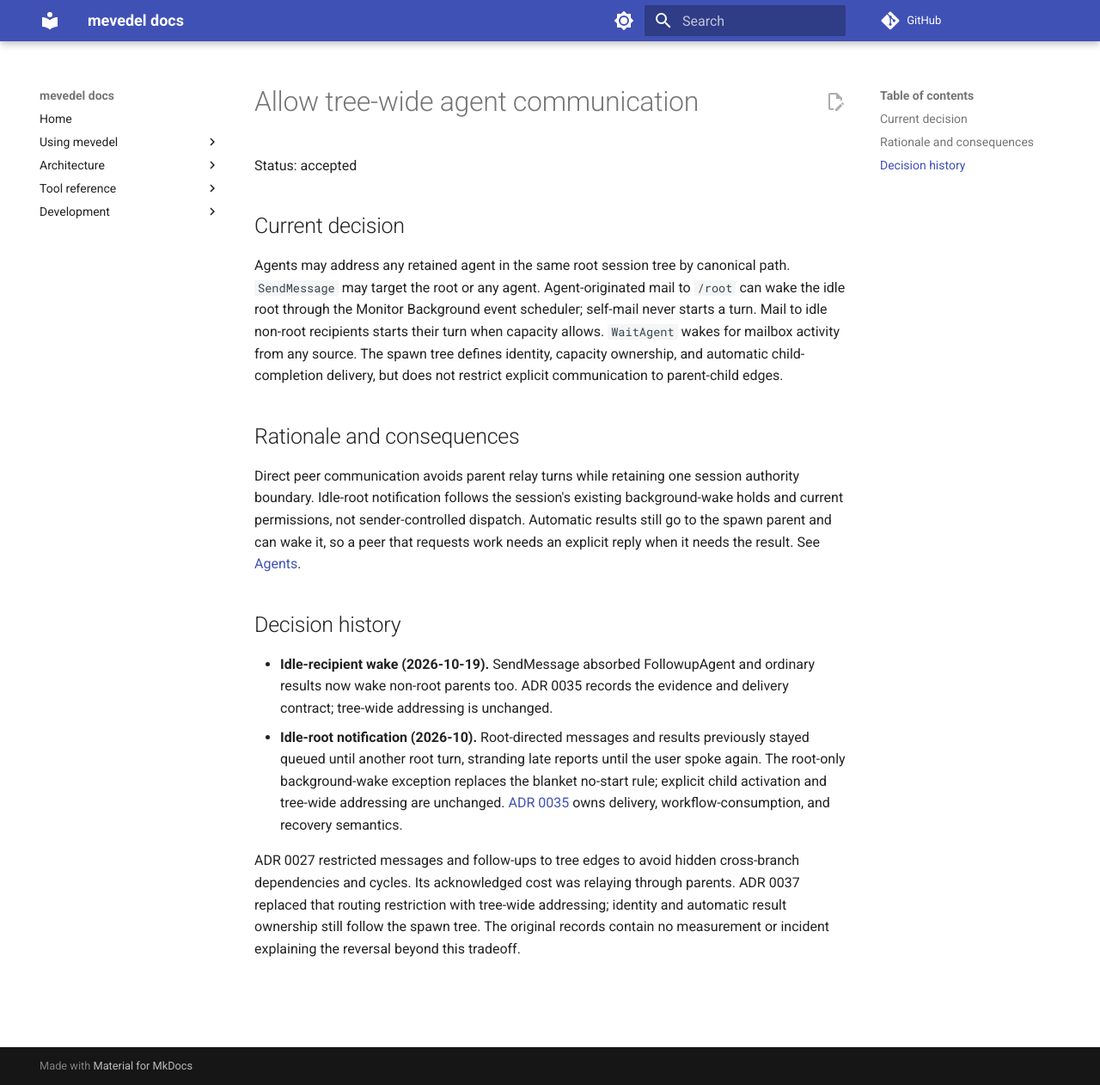
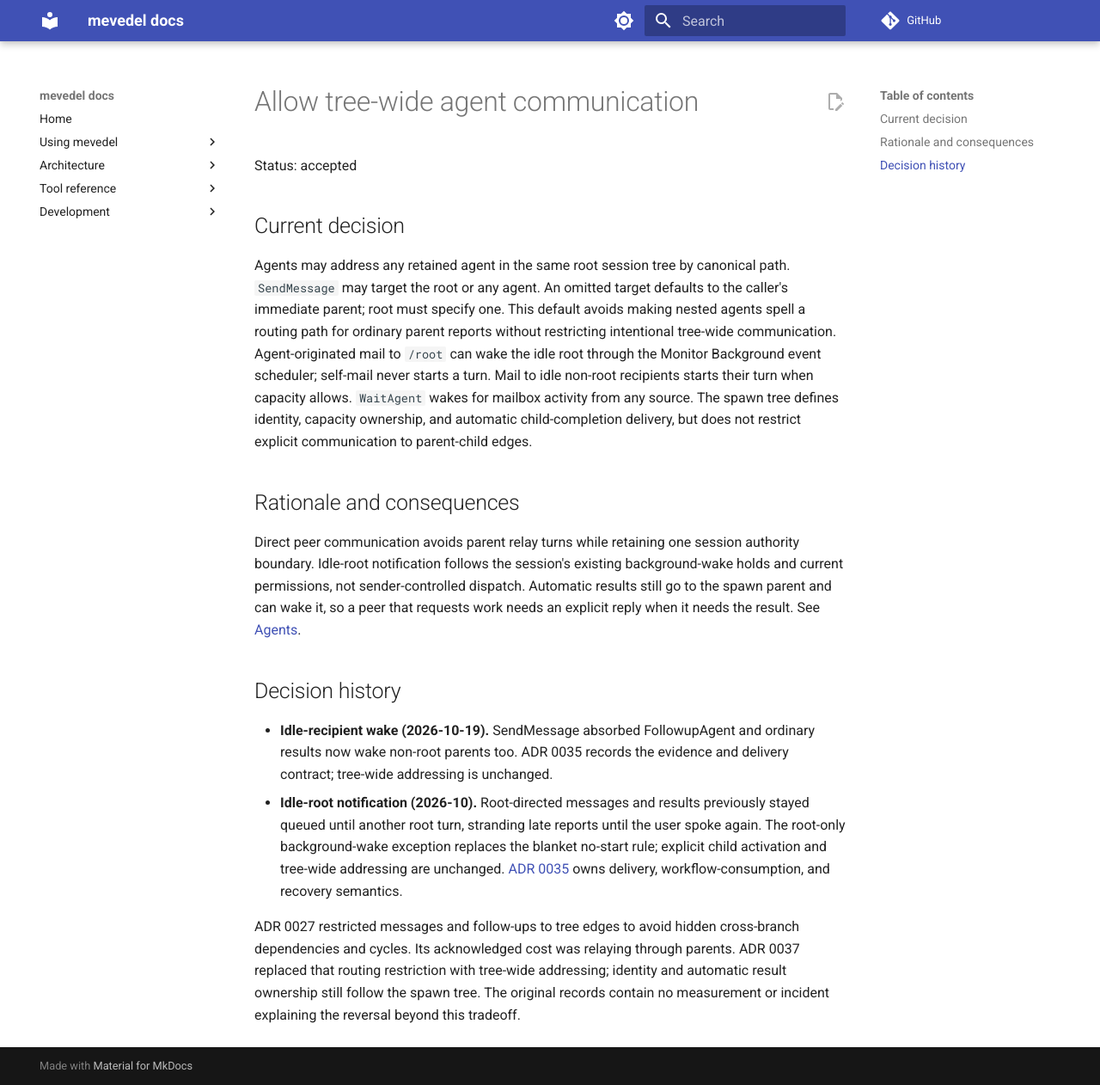
Before and after one commit to FrauH0lle/mevedel, an MkDocs documentation site: the page built from docs/adr/0037-allow-tree-wide-agent-communication.md, in a window 1280 px wide and 1262 px high. Shown: the whole window at 86% size. Built offline with MkDocs 1.6.1 and Material for MkDocs 9.7.7, drawn with Linux system fonts in a browser that asks for light colours; comment, search, counter and statistics services are not loaded.

Commit message:
fix(agents): Default SendMessage to the immediate parent
Keep explicit tree-wide addressing under ADR 0037 while making ordinary nested-agent progress reports route to their spawn parent without a path argument. Root still requires an explicit target.

* mevedel-agent-control.el (mevedel-agent-control-send-message): Resolve an omitted target through the retained parent identity.

* mevedel-tool-ui.el: Advertise target as optional.

* test/test-mevedel-tool-ui.el: Exercise optional schema, nested parent routing, root omission and explicit skip-level routing through the pipeline.

* prompts/tools/sendmessage.md, docs/agents.md, docs/adr/0037-allow-tree-wide-agent-communication.md: Describe the default without restricting explicit communication.

Validation: regression fails before the fix; 183 focused isolated-file tests, strict compilation and standards check pass.

```diff
--- a/docs/adr/0037-allow-tree-wide-agent-communication.md
+++ b/docs/adr/0037-allow-tree-wide-agent-communication.md
@@ -5,7 +5,10 @@ Status: accepted
 ## Current decision
 
 Agents may address any retained agent in the same root session tree by canonical
-path. `SendMessage` may target the root or any agent. Agent-originated mail to
+path. `SendMessage` may target the root or any agent. An omitted target defaults
+to the caller's immediate parent; root must specify one. This default avoids
+making nested agents spell a routing path for ordinary parent reports without
+restricting intentional tree-wide communication. Agent-originated mail to
 `/root` can wake the idle root through the Monitor Background event scheduler;
 self-mail never starts a turn. Mail to idle non-root recipients starts their
 turn when capacity allows.
```
Also changed, not shown: docs/agents.md (+3 -2 lines), prompts/tools/sendmessage.md (+4 -3 lines), 3 other files.
